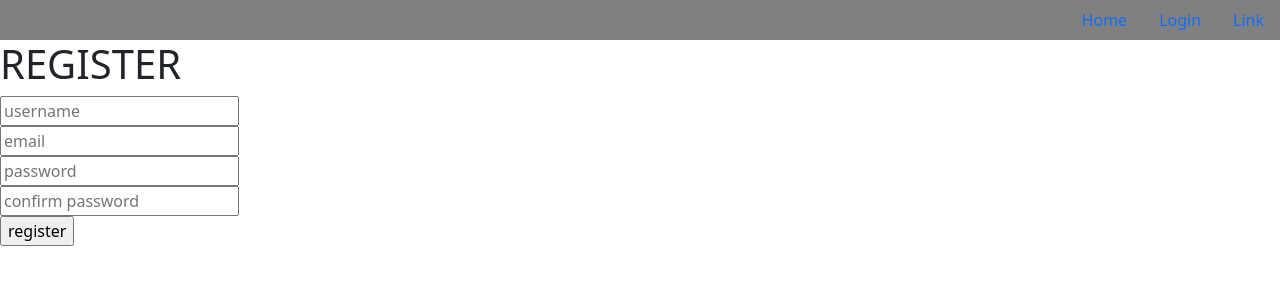
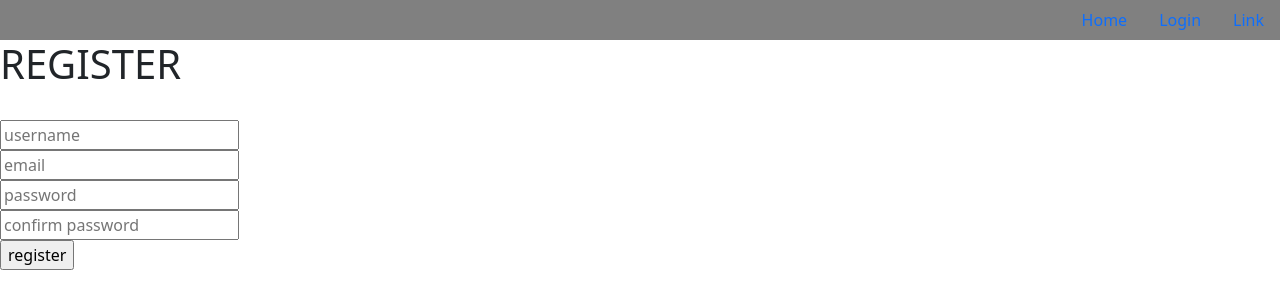
Before and after one commit to StanaAndrei/railsapi, a React (Create React App) app in the folder frontend/: page /register in a window 1280 px wide. Shown: the top 308 px of the page. Built offline with nearby package versions, Linux system fonts and the light colour scheme.

Commit message:
better code fr

```diff
--- /dev/null
+++ b/frontend/src/Components/UserForm.jsx
@@ -0,0 +1,37 @@
+import React from 'react';
+
+function UserForm({ setUser, action, userData }) {
+    const userNameRef = React.createRef();
+    const emailRef = React.createRef();
+    const passwordRef = React.createRef();
+    const passwordConfRef = React.createRef();
+
+    const handleSubmit = event => {
+        event.preventDefault();
+
+        const { value: username } = userNameRef.current;
+        const { value: email } = emailRef.current;
+        const { value: password } = passwordRef.current;
+        const { value: passwordConf } = passwordConfRef.current;
+
+        setUser({ username, email, password, passwordConf });
+    }
+
+    return (
+        <div>
+            <form onSubmit={handleSubmit}>
+                <input type="text" placeholder={!userData ? 'username' : null} defaultValue={userData?.username}  ref={userNameRef} />
+                <br />
+                <input type="email" placeholder={!userData ? 'email' : null} defaultValue={userData?.email} ref={emailRef} />
+                <br />
+                <input type="password" placeholder='password' ref={passwordRef} />
+                <br />
+                <input type="password" placeholder='confirm password' ref={passwordConfRef} />
+                <br />
+                <input type="submit" value={action} />
+            </form>
+        </div>
+    );
+}
+
+export default UserForm;
--- a/frontend/src/Pages/EditRec/EditRec.jsx
+++ b/frontend/src/Pages/EditRec/EditRec.jsx
@@ -26,7 +26,6 @@ function EditRec(props) {
 
     return (
         <div>
-
             <RecordForm action={'edit!'} setRecord={setRecord} />
         </div>
     );
--- a/frontend/src/Pages/Register/Register.jsx
+++ b/frontend/src/Pages/Register/Register.jsx
@@ -1,7 +1,10 @@
 import React from 'react';
 import UserAPI from '../../api/UserAPI';
+import UserForm from '../../Components/UserForm';
+import CookieManager from '../../utils/CookieManager';
 
 function Register(props) {
+    const [user, setUser] = React.useState(null);
 
     React.useEffect(() => {
         if (UserAPI.isLoggedIn()) {
@@ -9,36 +12,22 @@ function Register(props) {
         }
     }, [])
 
-    const userNameRef = React.createRef();
-    const emailRef = React.createRef();
-    const passwordRef = React.createRef();
-    const passwordConfRef = React.createRef();
-
-    const handleSubmit = event => {
-        event.preventDefault();
-
-        const { value: username } = userNameRef.current;
-        const { value: email } = emailRef.current;
-        const { value: password } = passwordRef.current;
-        const { value: passwordConf } = passwordConfRef.current;
-
-        UserAPI.register(username, email, password, passwordConf);
-    }
+    React.useEffect(() => {
+        if (user == null) {
+            return;
+        }
+        UserAPI.register(user).then(data => {
+            console.log(data);
+            CookieManager.setCookie('jwt', data.jwt);
+            window.location.assign('/');
+        }).catch(() => alert('error!'))
+    }, [user])
 
     return (
         <div>
             <h1>REGISTER</h1>
-            <form onSubmit={handleSubmit}>
-                <input type="text" placeholder='username' ref={userNameRef} />
-                <br />
-                <input type="email" placeholder='email' ref={emailRef} />
-                <br />
-                <input type="password" placeholder='password' ref={passwordRef} />
-                <br />
-                <input type="password" placeholder='confirm password' ref={passwordConfRef} />
-                <br />
-                <input type="submit" value={'register'} />
-            </form>
+            <br />
+            <UserForm action={'register'} setUser={setUser} />
         </div>
     );
 }
--- a/frontend/src/Pages/Settings/Settings.jsx
+++ b/frontend/src/Pages/Settings/Settings.jsx
@@ -1,6 +1,7 @@
 import React from 'react';
 import { useParams } from 'react-router';
 import UserAPI from '../../api/UserAPI';
+import UserForm from '../../Components/UserForm';
 
 function Settings(props) {
     const [authUserData, setAuthUserData] = React.useState({});
@@ -31,38 +32,21 @@ function Settings(props) {
         })
     }, [uid])
 
-    const userNameRef = React.createRef();
-    const emailRef = React.createRef();
-    const passwordRef = React.createRef();
-    const passwordConfRef = React.createRef();
+    const [newParams, setNewParams] = React.useState(null);
 
-    const handleSubmit = event => {
-        event.preventDefault();
-
-        const { value: username } = userNameRef.current;
-        const { value: email } = emailRef.current;
-        const { value: password } = passwordRef.current;
-        const { value: passwordConf } = passwordConfRef.current;
-
-        UserAPI.update(uid, { username, email, password, passwordConf }).then(() => {
+    React.useEffect(() => {
+        if (newParams == null) {
+            return;
+        }
+        UserAPI.update(uid, newParams).then(() => {
             window.location.assign(`/profile/${uid}`);
         }).catch(() => alert('error!'))
-    }
+    }, [newParams, uid])
 
     return (
         <div>
             <h1>Settings</h1>
-            <form onSubmit={handleSubmit}>
-                <input type="text" defaultValue={userData.username} ref={userNameRef} />
-                <br />
-                <input type="email" defaultValue={userData.email} ref={emailRef} />
-                <br />
-                <input type="password" placeholder='password' ref={passwordRef} />
-                <br />
-                <input type="password" placeholder='confirm password' ref={passwordConfRef} />
-                <br />
-                <input type="submit" value={'update'} />
-            </form>
+            <UserForm setUser={setNewParams} action={'update'} userData={userData}/>
         </div>
     );
 }
--- a/frontend/src/api/UserAPI.js
+++ b/frontend/src/api/UserAPI.js
@@ -2,18 +2,11 @@ import CookieManager from "../utils/CookieManager";
 import { axiosAuthInstanceToAPI, axiosInstanceToAPI } from "../utils/APIUtils";
 
 export default class UserAPI {
-    static register(username, email, password, passwordConf) {
-        axiosInstanceToAPI.post('users', {
+    static async register({ username, email, password, passwordConf }) {
+        const { data } = await axiosInstanceToAPI.post('users', {
             username, email, password, password_confirmation: passwordConf,
-        }).then(({ data }) => {
-            CookieManager.setCookie('jwt', data.jwt);
-            window.location.assign('/');
-        }, err => {
-            console.error(err);
-        }).catch(err => {
-            console.warn(err);
-            alert('error!');
         })
+        return data;
     }
 
     static login(email, password) {
```
